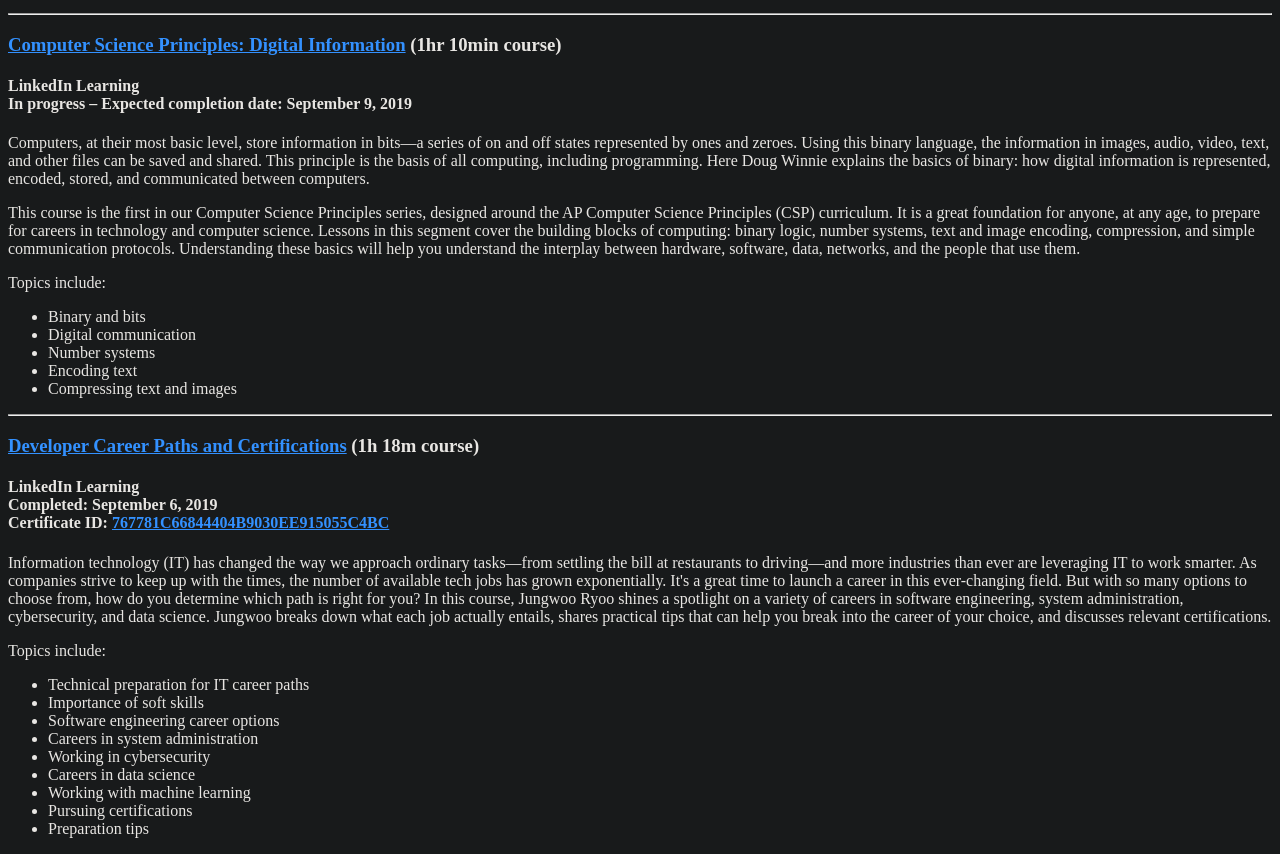
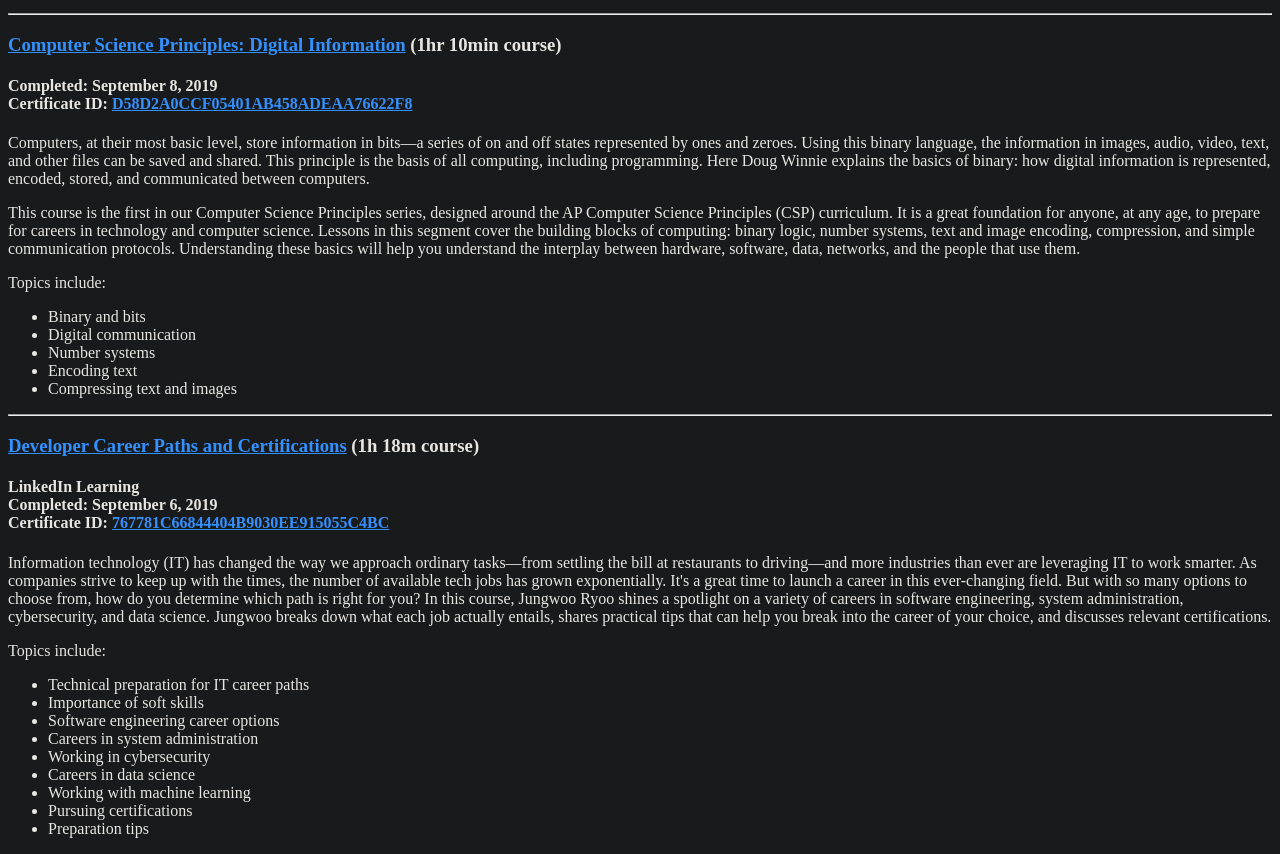
Before and after one commit to eric-vargas/eric-vargas.github.io, a plain HTML site: page index.html in a window 1280 px wide. Shown: the part 1320-2174 px from the top of the page. Drawn offline with Linux system fonts and the light colour scheme.

Commit message:
Adding a certification

```diff
--- a/index.html
+++ b/index.html
@@ -87,10 +87,10 @@
     <hr>
 
     <section class="course">
-      <h3><a href="https://www.lynda.com/Programming-Foundations-tutorials/Computer-Science-Principles-Digital-Information/454673-2.html" target="_blank">Computer Science Principles: Digital Information</a> (1hr 10min course)</h3>
+      <h3><a href="https://www.lynda.com/Programming-Foundations-tutorials/Computer-Science-Principles-Digital-Information/454673-2.html?certificate=D58D2A0CCF05401AB458ADEAA76622F8" target="_blank">Computer Science Principles: Digital Information</a> (1hr 10min course)</h3>
       <h4>
-        LinkedIn Learning<br>
-        In progress – Expected completion date: September 9, 2019
+        Completed: September 8, 2019<br>
+        Certificate ID: <a href="assets/certificates/ComputerSciencePrinciples_DigitalInformation.pdf" target="_blank">D58D2A0CCF05401AB458ADEAA76622F8</a>
       </h4>
       <p>Computers, at their most basic level, store information in bits—a series of on and off states represented by ones and zeroes. Using this binary language, the information in images, audio, video, text, and other files can be saved and shared. This principle is the basis of all computing, including programming. Here Doug Winnie explains the basics of binary: how digital information is represented, encoded, stored, and communicated between computers.<p>
       <p>This course is the first in our Computer Science Principles series, designed around the AP Computer Science Principles (CSP) curriculum. It is a great foundation for anyone, at any age, to prepare for careers in technology and computer science. Lessons in this segment cover the building blocks of computing: binary logic, number systems, text and image encoding, compression, and simple communication protocols. Understanding these basics will help you understand the interplay between hardware, software, data, networks, and the people that use them.</p>
```
Also changed, not shown: 1 other file.
